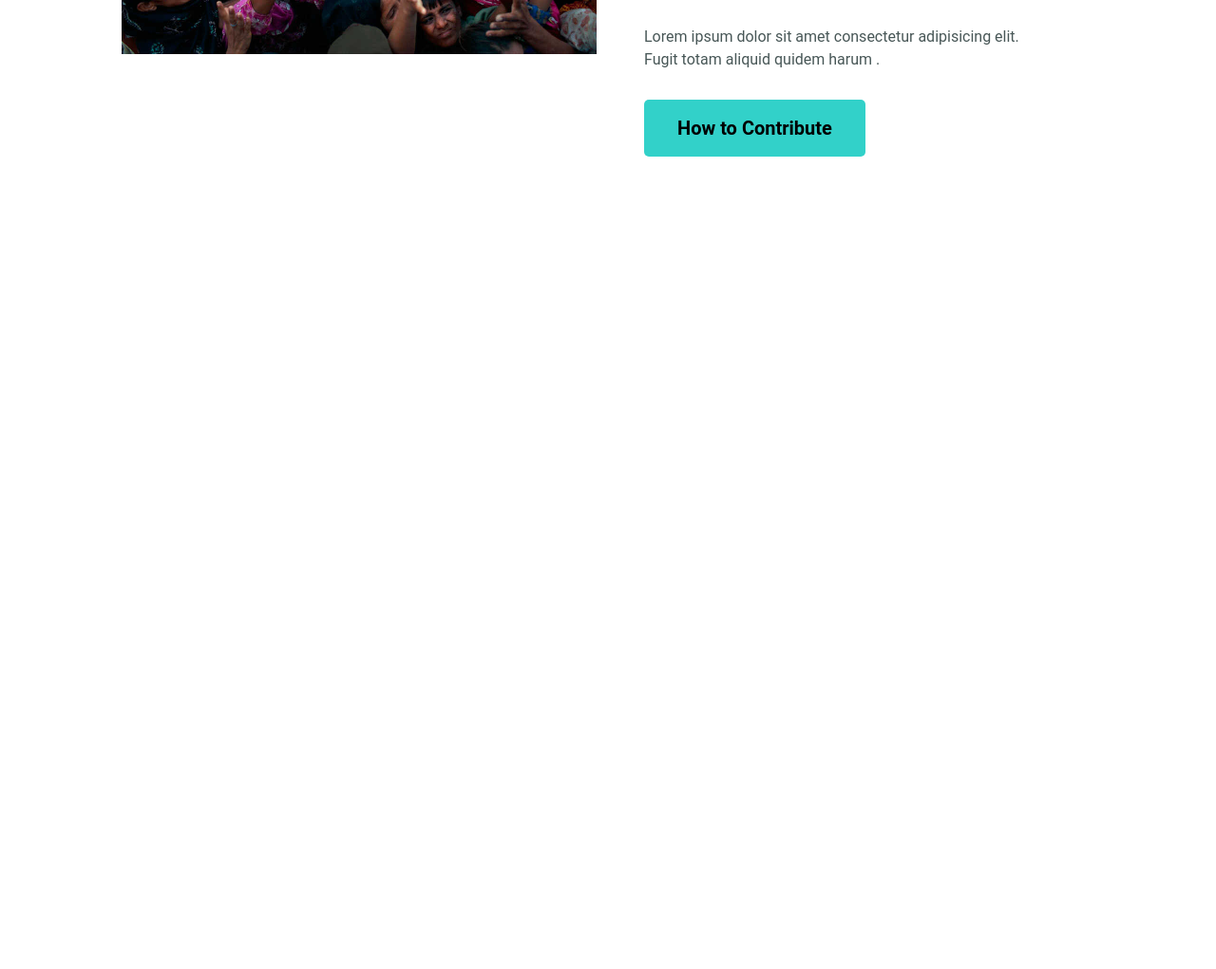
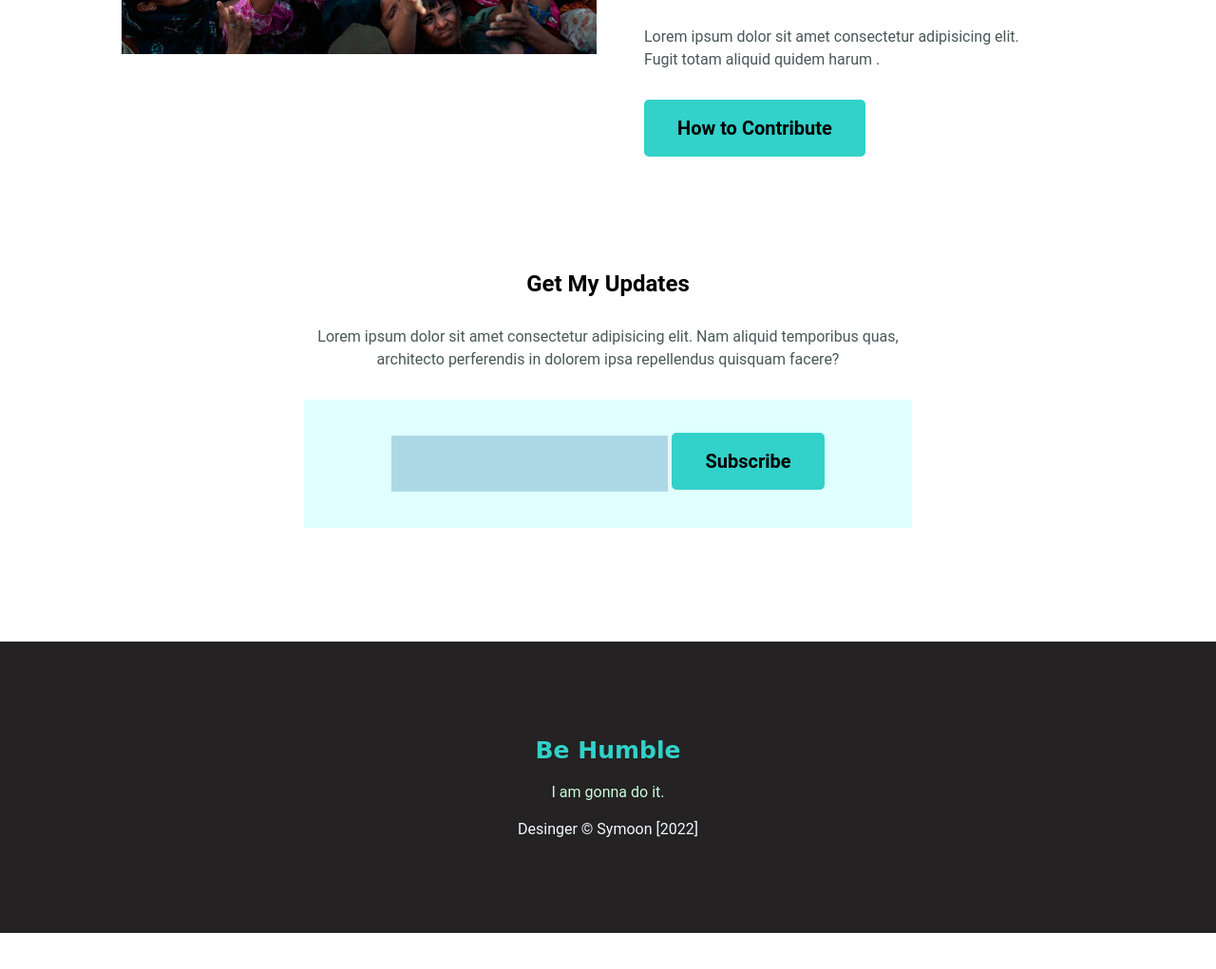
Before and after one commit to symoon007/donate-site-demo, a plain HTML site: page index.html in a window 1280 px wide. Shown: the part 3241-4262 px from the top of the page at 95% size. Before the commit the page ends 3526 px from the top, so only its background shows below. Drawn offline with Linux system fonts and the light colour scheme.

Commit message:
footer added and done  full dite

```diff
--- a/index.html
+++ b/index.html
@@ -105,8 +105,25 @@
 
         </section>
          <section class="contact">
-            <div class="contact-info"></div>
+            <div class="contact-info">
+                <h1>Get My Updates</h1>
+                <p class="section-description">Lorem ipsum dolor sit amet consectetur adipisicing elit.  Nam aliquid temporibus quas, <br> architecto perferendis in dolorem ipsa repellendus quisquam facere?</p>
+                <div class="form-div">
+                    <form action="">
+                    <input type="email" name="" id="">
+                    <button class="btn-primary">Subscribe</button>
+                </form>
+                </div>
+
+            </div>
          </section>
     </main>
+    <!-- footer start -->
+
+    <footer>
+        <h3>Be Humble</h3>
+        <p>I am gonna do it.</p>
+        <p class="copy">Desinger &copy; Symoon [2022]</p>
+    </footer>
 </body>
 </html>
--- a/styles/donate.css
+++ b/styles/donate.css
@@ -86,7 +86,7 @@ ul li {
     color: rgb(50, 209, 201);
     border: 2px solid rgb(50, 209, 201);
 }
-form input {
+form input[type="number"] {
     padding: 0px 300px;
     border: none;
     border-bottom: 1px solid rgb(103, 105, 105);
@@ -135,8 +135,53 @@ background-color: rgb(233, 250, 227);
 
 
 }
-.plan-description h1 {
+.plan-description h1, .contact-info h3 {
     font-size: 2.5rem;
     font-weight:600;
 }
-.
+.contact-info, footer {
+    display: block;
+    margin: 0 auto;
+    justify-content: center;
+    text-align: center;
+    align-items: center;
+    margin-bottom: 120px;
+}
+.form-div {
+
+}
+.contact-info form {
+    width: 50%;
+    margin: 0 auto;
+    text-align: center;
+    align-items: center;
+    justify-content: center;
+    background-color: lightcyan;
+    height: 100px;
+    padding-top: 35px;
+}
+.contact-info input {
+    padding: 22px 50px;
+    border:0;
+    background-color:lightblue;
+    gap: 0;
+}
+/* footer styles */
+footer {
+    background-color: rgb(36, 34, 34);
+    padding: 100px 0;
+}
+footer h3 {
+    font-family: 'Lobster', cursive;
+    margin-bottom: 20px;
+    color: rgb(50, 209, 201);
+    font-weight: 600;
+    font-size: 25px;
+}
+footer p{
+    color:rgb(204, 250, 222)
+}
+footer .copy {
+    color:aliceblue;
+    margin-top: 20px;
+}
```
